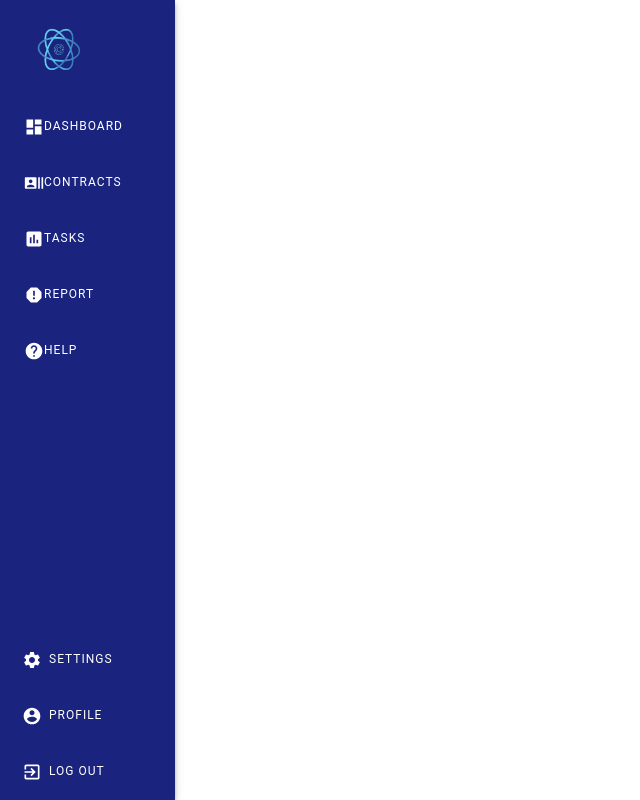
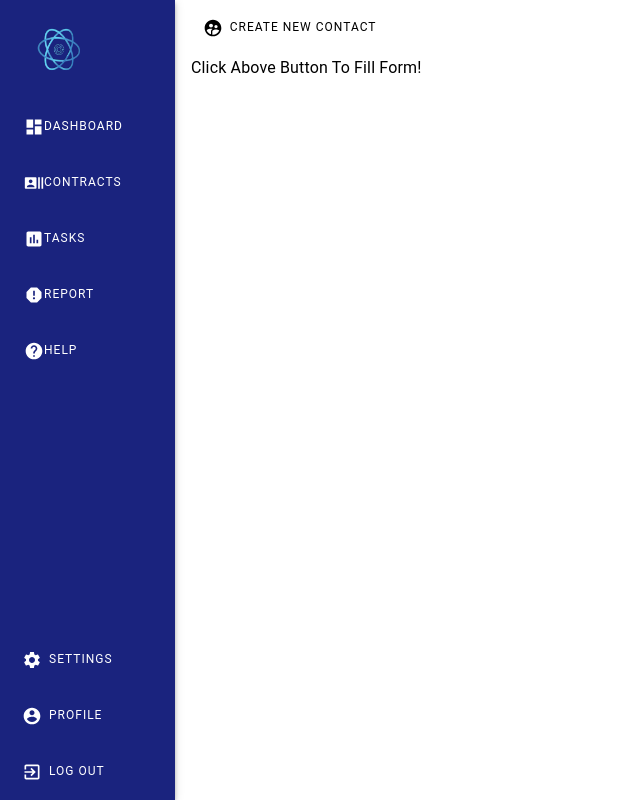
Before and after one commit to swapnith12/CLM, a React (Create React App) app: page /create in a window 1280 px wide. Shown: the whole page, without its empty margins (0-640 px from the left). Built offline with nearby package versions, Linux system fonts and the light colour scheme; no server answers.

Commit message:
Create Contract Page

```diff
--- a/src/App.js
+++ b/src/App.js
@@ -23,6 +23,7 @@ import DescriptionIcon from '@material-ui/icons/Description';
 import AssessmentIcon from '@material-ui/icons/Assessment';
 import { Report } from '@material-ui/icons';
 import HelpIcon from '@material-ui/icons/Help';
+import {useHistory} from 'react'
 
 const DrawerWidth = "245px"
 
@@ -147,6 +148,10 @@ const App=()=> {
     handleMobileMenuClose();
   };
 
+  const onClickDashBoard = ()=>{
+
+  }
+
   const handleMobileMenuOpen = (event) => {
     setMobileMoreAnchorEl(event.currentTarget);
   };
@@ -237,6 +242,7 @@ const App=()=> {
           <IconButton
                edge="start"
                className={classes.menuButton}
+               onClick={onClickDashBoard}
                color="inherit"
                aria-label="open drawer"
               >
--- /dev/null
+++ b/src/CreateContract/CreateContract.js
@@ -0,0 +1,50 @@
+import { Typography } from '@material-ui/core'
+import React, { useEffect, useState } from 'react'
+import SupervisedUserCircleIcon from '@material-ui/icons/SupervisedUserCircle';
+import IconButton from '@material-ui/core/IconButton';
+import { alpha, makeStyles } from '@material-ui/core/styles';
+import { useDispatch } from 'react-redux';
+import Form from '../Form/StartForm'
+import { GetForm, StartProcess } from '../redux/slice/start';
+
+
+const useStyles = makeStyles((theme) => ({
+    menuButton: {
+        marginRight: theme.spacing(2),
+        alignSelf:"flex-start"
+      },
+}))
+
+
+
+function CreateContract() {
+    const [isShow,setIsShow] = useState(false)
+    const classes = useStyles()
+
+    const dispatch = useDispatch();
+    useEffect(() => {
+        dispatch(StartProcess())
+      }, []);
+
+    const renderForm=()=>{
+        setIsShow(true)
+        dispatch(GetForm())
+    }
+  return (
+    <div>
+      <IconButton
+                edge="end"
+                aria-label="account of current user"
+                aria-haspopup="true"
+                color="inherit"
+                className={classes.menuButton}
+                onClick={renderForm}
+              >
+                <SupervisedUserCircleIcon style={{height:"30px",width:"20px"}} />&nbsp;<Typography variant="overline">Create New Contact</Typography>
+       </IconButton>
+       {isShow?<Form/>:<Typography>Click Above Button To Fill Form!</Typography>}
+    </div>
+  )
+}
+
+export default CreateContract
--- a/src/HomePage.js
+++ b/src/HomePage.js
@@ -3,11 +3,6 @@ import App from './App'
 import { alpha, makeStyles } from '@material-ui/core/styles';
 import SimpleCard from './Card/SimpleCard'
 import { Typography } from '@material-ui/core';
-import Button from '@material-ui/core/Button';
-import { useDispatch, useSelector } from 'react-redux';
-import start, { StartProcess, GetForm } from './redux/slice/start'
-import Form from './Form/StartForm.js'
-import { Link } from 'react-router-dom';
 import TaskList from './TaskList';
 
 
@@ -36,32 +31,16 @@ const useStyles = makeStyles((theme) => ({
 }))
 
 function HomePage() {
-  const dispatch = useDispatch()
+  const classes = useStyles()
+
+  {/*const dispatch = useDispatch()
   const Data = useSelector((state) => state)
   const formKey = useSelector((state) => state.start.FromKey);
   console.log("formKey bro", formKey);
-  const classes = useStyles()
+
+*/}
 
 
-
-  const render = () => {
-    if (Data.start.data && Object.keys(Data.start.data).length > 0) {
-      return (
-        <div>
-          {Object.entries(Data.start.data).map(([key, value]) => (
-            <div key={key}>
-              <span>{key}: </span>
-              <span>{JSON.stringify(value)}</span>
-            </div>
-          ))}
-          <Link to="/startForm" variant="contained" onClick={() => dispatch((GetForm()))}>Click Here To Fill Form!</Link>
-
-        </div>
-      );
-    } else {
-      return null;
-    }
-  };
 
   return (
     <div className={classes.container} >
@@ -74,8 +53,6 @@ function HomePage() {
           <SimpleCard heading={""} />
         </div>
         <br />
-        <Button variant='contained' onClick={() => dispatch(StartProcess())}>New Contract</Button>
-        {render()}
         <TaskList/>
       </div>
     </div>
--- a/src/Root.js
+++ b/src/Root.js
@@ -9,6 +9,7 @@ import HomePage from './HomePage'
 import App from './App'
 import StartForm from './Form/StartForm'
 import { alpha, makeStyles } from '@material-ui/core/styles';
+import CreateContract from './CreateContract/CreateContract';
 
 const useStyles = makeStyles((theme) => ({
     container:{
@@ -30,6 +31,7 @@ function Root() {
                 <Routes>
                     <Route path="/" exact Component={HomePage}/>
                     <Route path="/startForm" exact Component={StartForm}/>
+                    <Route path="/create" exact Component={CreateContract}/>
                 </Routes>
             </Router>
       </div>
```
